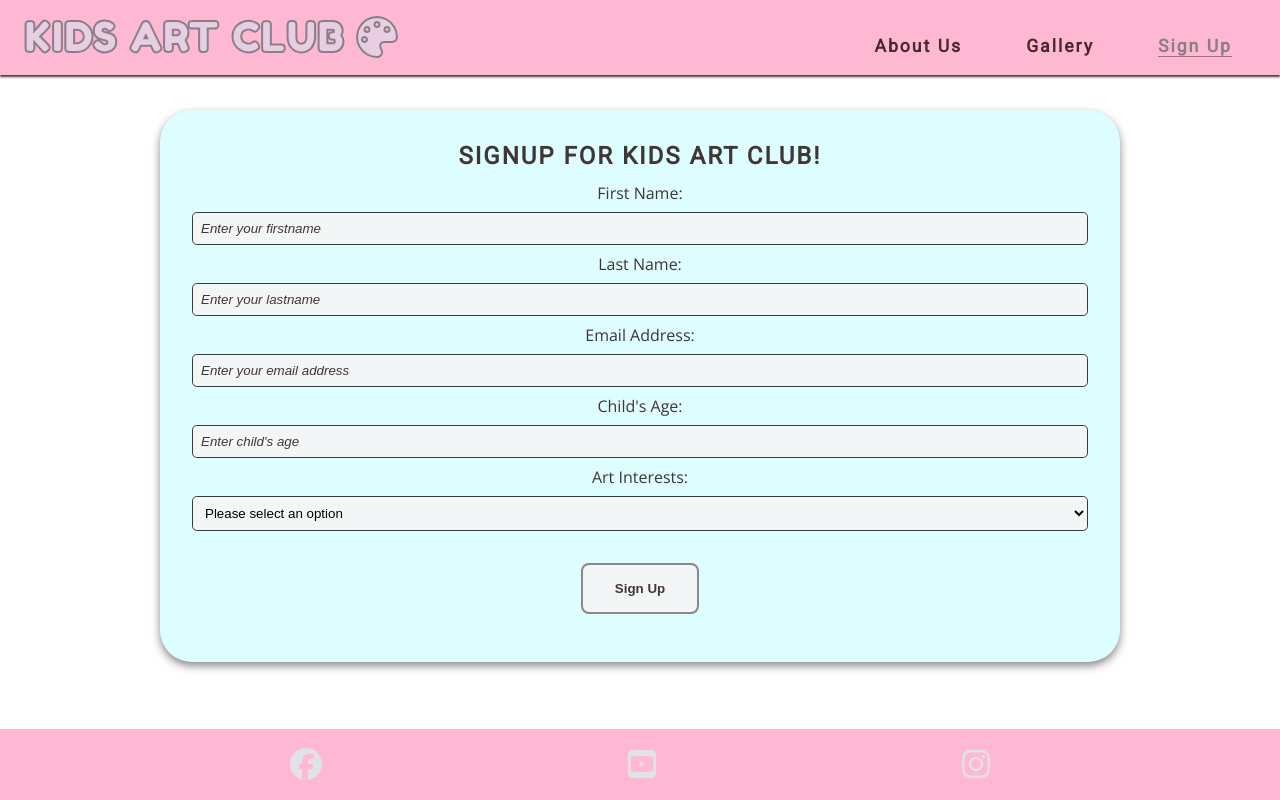
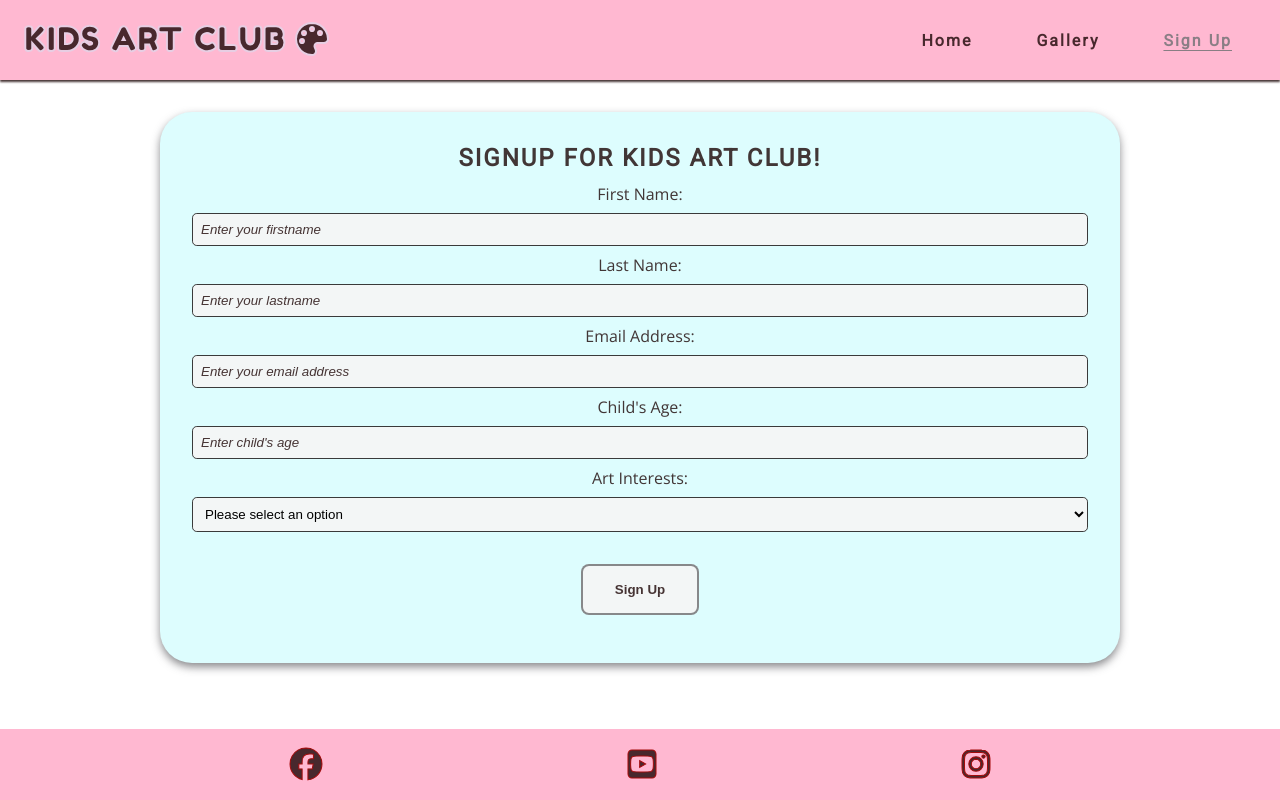
Before and after one commit to Mustafa-Vienna/pp1-kids-art-club, a plain HTML site: page signup.html in a window 1280 px wide. Drawn offline with nearby package versions, Linux system fonts and the light colour scheme.

Commit message:
add style footer

```diff
--- a/assets/css/style.css
+++ b/assets/css/style.css
@@ -42,13 +42,14 @@ body {
 header {
   background-color: var(--background-color);
   box-shadow: 0 2px 2px var(--primary-color);
+  top: 0;
   padding: 0 1rem;
-  position: fixed;
   display: flex;
   z-index: 3;
   width: 100%;
   justify-content: space-between;
-  align-items: baseline;
+  align-items: center;
+  position: sticky;
 }
 
 header a {
@@ -56,33 +57,16 @@ header a {
   color: inherit;
 }
 
-h1, h2 {
-  font-family: var(--heading-font);
-  color: var(--primary-color);
-  text-transform: uppercase;
-  letter-spacing: 2px;
-  text-align: center;
-}
-
-p {
-  font-family: var(--font-family);
-  color: var(--primary-color);
-  font-size: 1.5rem;
-  margin: 0;
-  padding: 0 1rem;
-}
-
 #logo {
   font-family: var(--logo-font);
-  font-size: 1.5rem;
-  color: var(--logo-color);
-  -webkit-text-stroke: 2px var(--primary-color);
-  -webkit-text-stroke-color: var(--border-color);
+  font-size: 1.6rem;
+  color: var(--primary-color);
+  -webkit-text-stroke: 2px var(--logo-color);
 }
 
 #menu {
   font-family: var(--heading-font);
-  font-size: 110%;
+  font-size: 100%;
   font-weight: bolder;
   list-style-type: none;
   letter-spacing: 2px;
@@ -129,10 +113,25 @@ nav {
   font-size: 2rem;
 }
 
+h1, h2 {
+  font-family: var(--heading-font);
+  color: var(--primary-color);
+  text-transform: uppercase;
+  letter-spacing: 2px;
+  text-align: center;
+}
+
+p {
+  font-family: var(--font-family);
+  color: var(--primary-color);
+  font-size: 1.5rem;
+  margin: 0;
+  padding: 0 1rem;
+}
+
 /* Main */
 main {
   flex: 1 0 auto;
-  margin-top: 2rem;
   overflow: auto;
 }
 
@@ -280,6 +279,7 @@ footer {
   background-color: var(--background-color);
   padding: 1.2rem 0;
   text-align: center;
+  bottom: 0;
 }
 
 #social-networks {
@@ -291,8 +291,9 @@ footer {
 
 #social-networks i {
   font-size: 2rem;
-  color: var(--button-color);
+  color: var(--primary-color);
   transition: color 0.3s ease-in-out;
+  -webkit-text-stroke: 1px rgb(163, 10, 10);
 }
 
 /* Bigger Phone Screens (example 576 and up) */
@@ -302,7 +303,6 @@ footer {
   }
 
   main {
-    margin-top: 2.8rem;
     overflow: auto;
   }
 
@@ -344,14 +344,13 @@ footer {
     }
 
     #logo {
-      font-size: 250%;
-      line-height: 75px;
+      font-size: 200%;
+      line-height: 5rem;
       margin: 0 0.5rem;
     }
 
     /* Main content */
     main {
-      margin-top: 4.9rem;
       overflow: auto;
     }
 
--- a/signup.html
+++ b/signup.html
@@ -28,7 +28,7 @@
       <i class="fa-solid fa-bars"></i></label>
     <nav>
       <ul id="menu">
-        <li><a href="index.html">About Us</a></li>
+        <li><a href="index.html">Home</a></li>
         <li><a href="gallery.html">Gallery</a></li>
         <li><a href="signup.html" class="active">Sign Up</a></li>
       </ul>
```
Also changed, not shown: gallery.html (+1 -1 lines).
